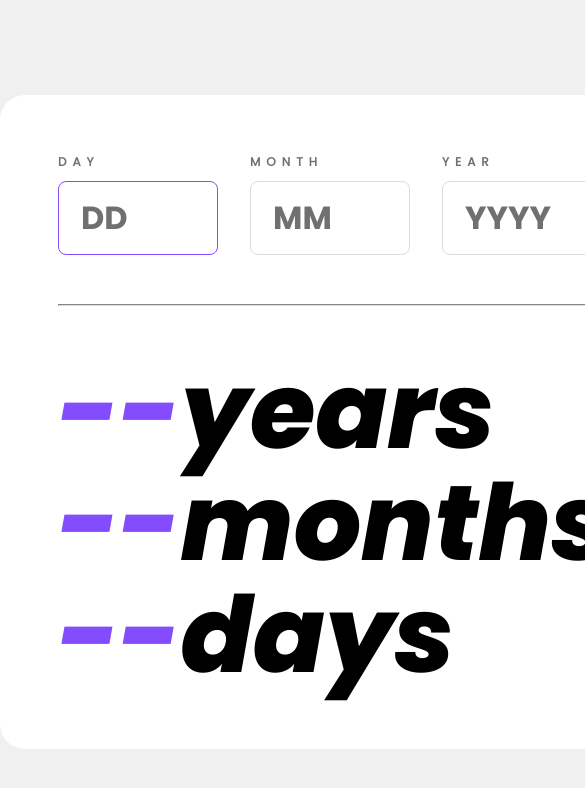
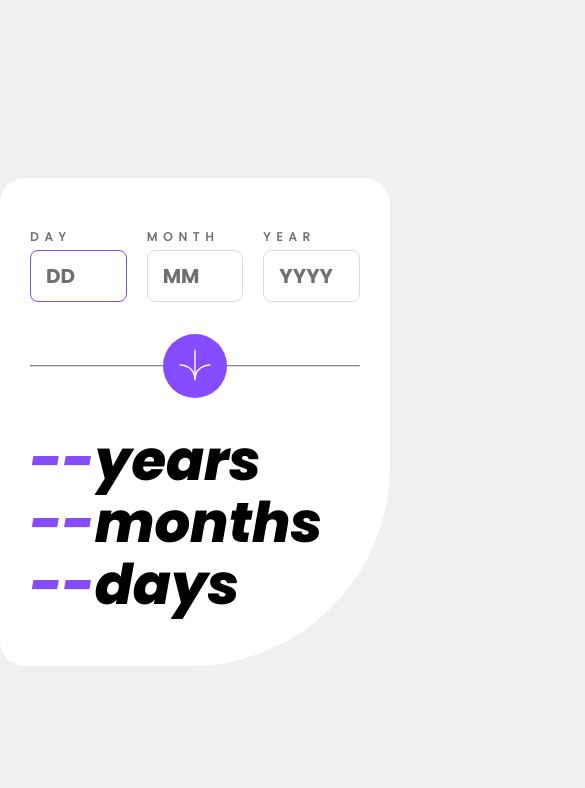
Before and after one commit to korchel/age-calculator, a React (Create React App) app: page / in a window 390 px wide. Shown: the top 788 px of the page, 585 px wide, since content can reach past the window. Built offline with nearby package versions, Linux system fonts and the light colour scheme.

Commit message:
breakpoints added

```diff
--- a/src/index.css
+++ b/src/index.css
@@ -36,7 +36,6 @@
 
 body {
   margin: 0;
-
   background-color: var(--off-white);
 
   font-family: Poppins;
@@ -59,7 +58,6 @@ body {
 
 .container {
   width: 840px;
-
   margin: auto;
   padding: 58px;
   border-radius: 25px 25px 200px 25px;
@@ -68,6 +66,7 @@ body {
 }
 
 .form {
+  width: 100%;
   display: flex;
   gap: 32px;
 }
@@ -75,6 +74,7 @@ body {
 /* INPUT */
 
 .input-block {
+  max-width: 160px;
   display: flex;
   flex-direction: column;
 }
@@ -92,7 +92,7 @@ body {
 }
 
 .field {
-  width: 160px;
+  width: 100%;
   margin: 0;
   margin-top: 10px;
   padding: 0 22px;
@@ -141,11 +141,25 @@ input[type="number"] {
 
 /* BUTTON */
 
+.btn-group {
+  display: flex;
+  align-items: center;
+  position: relative;
+  height: 100px;
+}
+
+.btn-group hr {
+  width: 100%;
+  border-color: var(--light-grey);
+}
+
 .btn {
   width: 100px;
   height: 100px;
   border: none;
   border-radius: 50%;
+  position: absolute;
+  right: 0;
 
   background-color: var(--purple);
   transition: 0.5s;
@@ -164,17 +178,7 @@ input[type="number"] {
   display: none;
 }
 
-.btn-group {
-  display: flex;
-  align-items: center;
-
-}
-
-.btn-group hr {
-  width: 655px;
-  margin: 0;
-  border-color: var(--light-grey);
-}
+/* RESULT */
 
 .result-text {
   font-size: 106px;
@@ -186,5 +190,75 @@ input[type="number"] {
 
 .result-text span {
   color: var(--purple);
-  /* letter-spacing: 0.15em; */
 }
+
+@media (max-width: 800px) {
+  .container {
+    padding: 50px 30px;
+  }
+
+  .form {
+    gap: 20px;
+  }
+
+  .btn-group {
+    height: 64px;
+    margin: 32px 0;
+  }
+
+  .result-text {
+    font-size: 80px;
+    line-height: 80px;
+  }
+}
+
+@media (max-width: 535px) {
+  .field {
+    padding: 0 15px;
+    margin-top: 4px;
+    font-size: 20px;
+    line-height: 50px;
+  }
+
+  .btn {
+    width: 64px;
+    height: 64px;
+    left: 50%;
+    margin-left: -32px;
+  }
+
+  .btn::before {
+    display: inline-block;
+    width: 32px;
+    height: 32px;
+    background-image: url('./assets/icon-arrow.svg');
+    background-size: 32px 32px;
+    content:"";
+  }
+
+  .result-text {
+    font-size: 56px;
+    line-height: 62px;
+  }
+}
+
+@media (max-width: 375px) {
+  .container {
+    width: 340px;
+    padding: 50px 20px;
+    border-radius: 25px 25px 100px 25px;
+  }
+
+  .form {
+    gap: 18px;
+  }
+
+  .label-text {
+    letter-spacing: 0.3em;
+  }
+
+  .result-text {
+    font-size: 56px;
+    line-height: 62px;
+  }
+}
```
